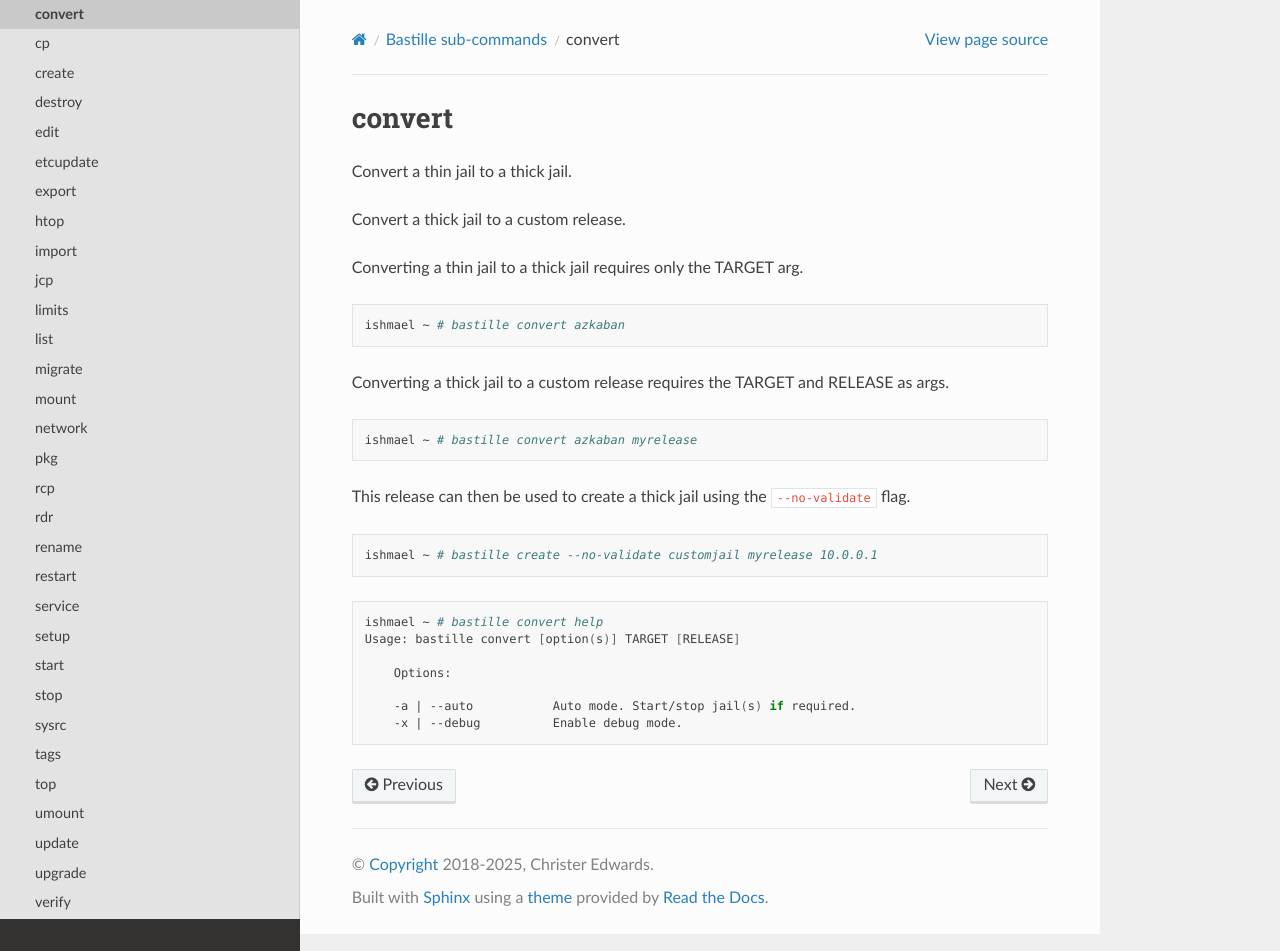
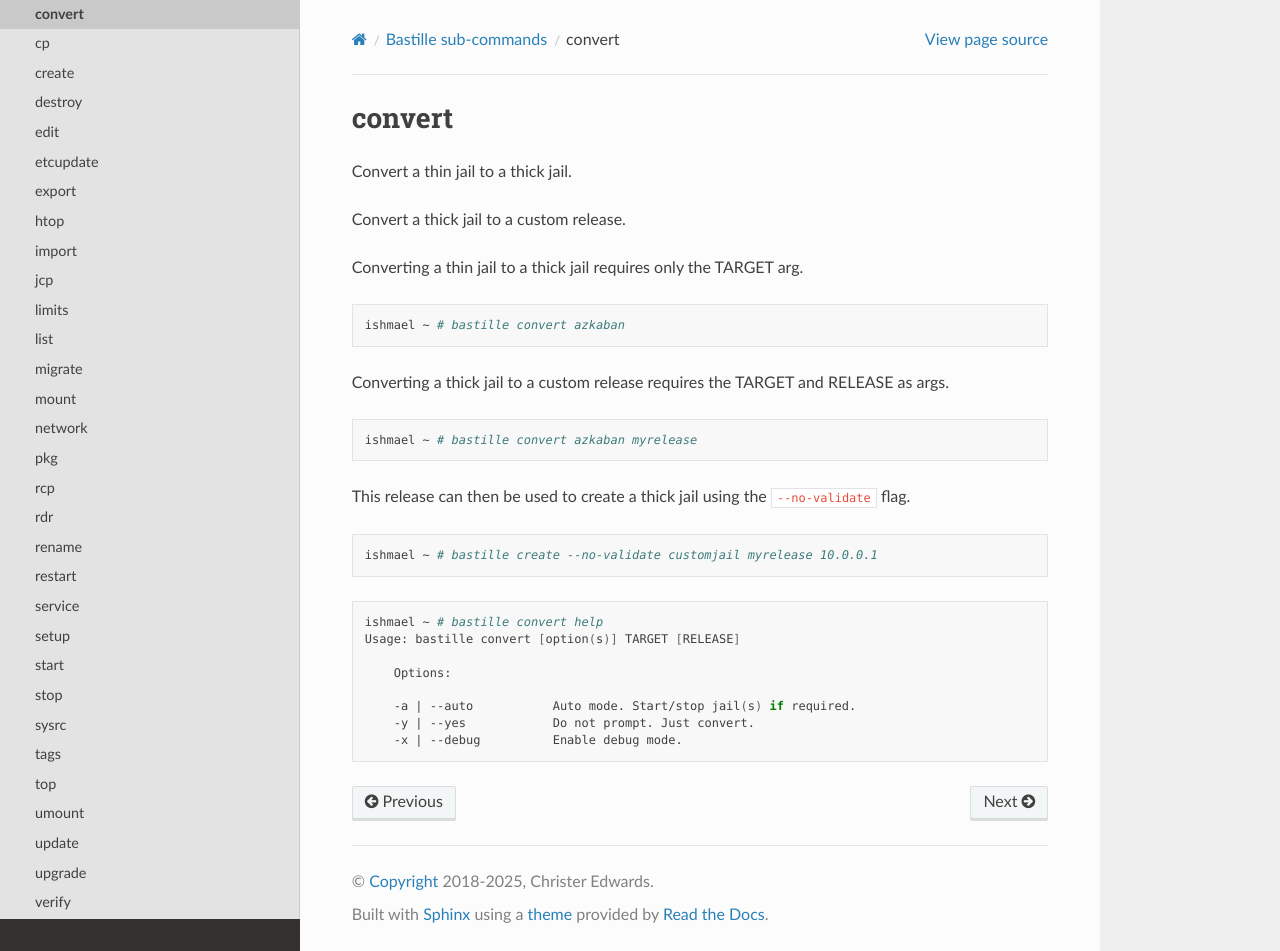
Before and after one commit to BastilleBSD/bastille, a Sphinx documentation site: the page built from docs/chapters/subcommands/convert.rst, in a window 1280 px wide and 951 px high. Built offline with Sphinx 7.4.7 and the Read the Docs theme 3.1.0, drawn with Linux system fonts in a browser that asks for light colours.

Commit message:
Update convert.rst

```diff
--- a/docs/chapters/subcommands/convert.rst
+++ b/docs/chapters/subcommands/convert.rst
@@ -32,4 +32,5 @@ This release can then be used to create a thick jail using the ``--no-validate``
       Options:
 
       -a | --auto           Auto mode. Start/stop jail(s) if required.
+      -y | --yes            Do not prompt. Just convert.
       -x | --debug          Enable debug mode.
```
